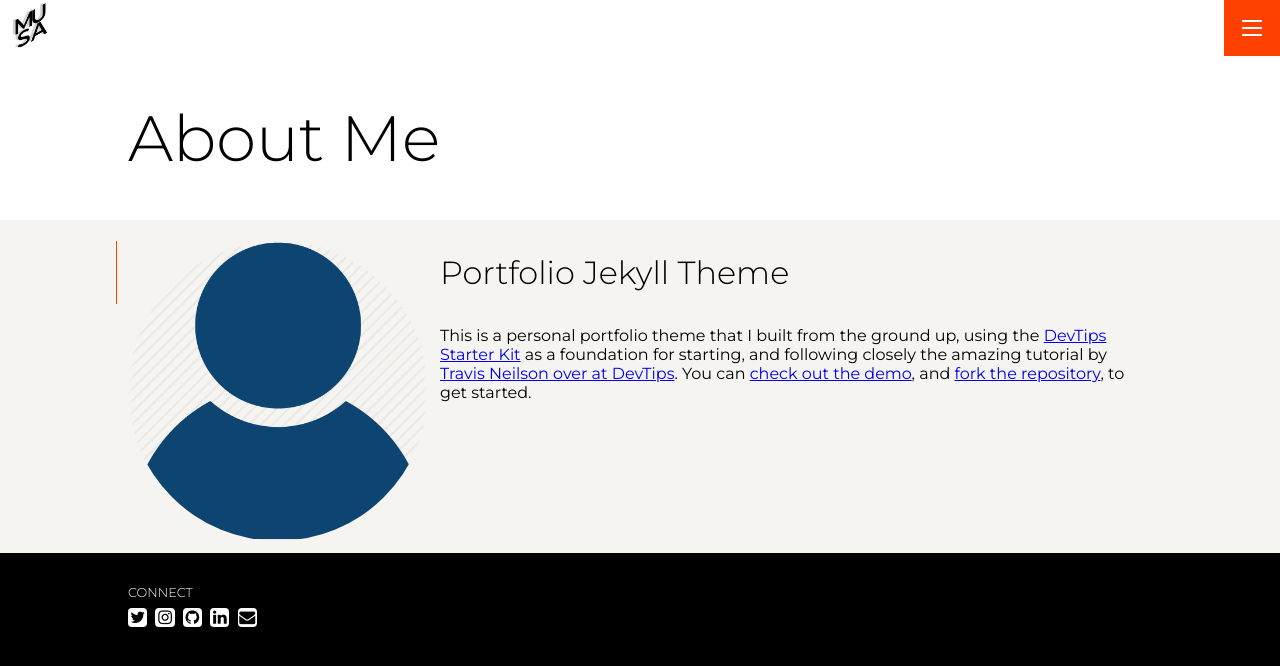
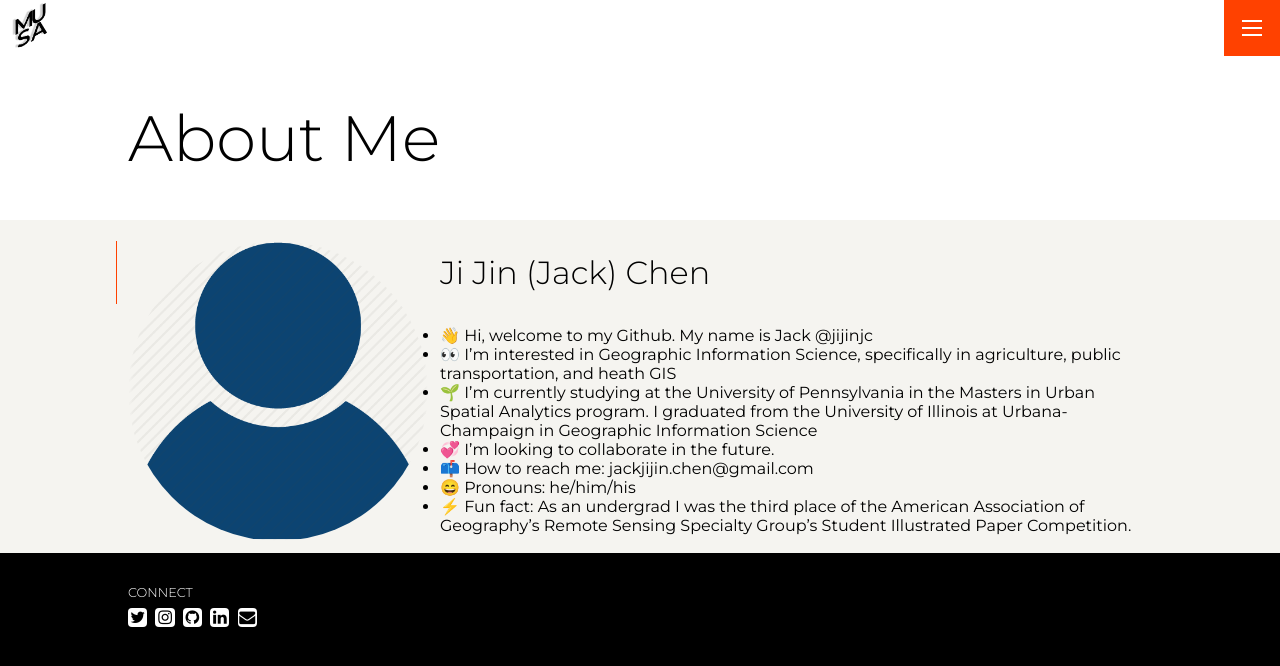
Before and after one commit to jijinjc/musa-portfolio, a Jekyll site: the page built from pages/about.md, in a window 1280 px wide. Shown: the top 666 px of the page. Built offline with Jekyll 4.4.1, drawn with Linux system fonts in a browser that asks for light colours.

Commit message:
Update about.md

```diff
--- a/pages/about.md
+++ b/pages/about.md
@@ -5,6 +5,12 @@ headshot: /assets/img/headshot.webp
 permalink: /about
 ---
 
-# Portfolio Jekyll Theme
+# Ji Jin (Jack) Chen
 
-This is a personal portfolio theme that I built from the ground up, using the [DevTips Starter Kit](http://devtipsstarterkit.com/) as a foundation for starting, and following closely the amazing tutorial by [Travis Neilson over at DevTips](https://www.youtube.com/watch?v=T6jKLsxbFg4&list=PL0CB3OvPhDA_STygmp3sDenx3UpdOMk7P). You can [check out the demo](lenpaul.github.io/portfolio-jekyll-theme/), and [fork the repository](https://github.com/LeNPaul/portfolio-jekyll-theme/fork), to get started.
+- 👋 Hi, welcome to my Github. My name is Jack @jijinjc
+- 👀 I’m interested in Geographic Information Science, specifically in agriculture, public transportation, and heath GIS
+- 🌱 I’m currently studying at the University of Pennsylvania in the Masters in Urban Spatial Analytics program. I graduated from the University of Illinois at Urbana-Champaign in Geographic Information Science
+- 💞️ I’m looking to collaborate in the future.
+- 📫 How to reach me: jackjijin.chen@gmail.com
+- 😄 Pronouns: he/him/his
+- ⚡ Fun fact: As an undergrad I was the third place of the American Association of Geography's Remote Sensing Specialty Group's Student Illustrated Paper Competition.
```
